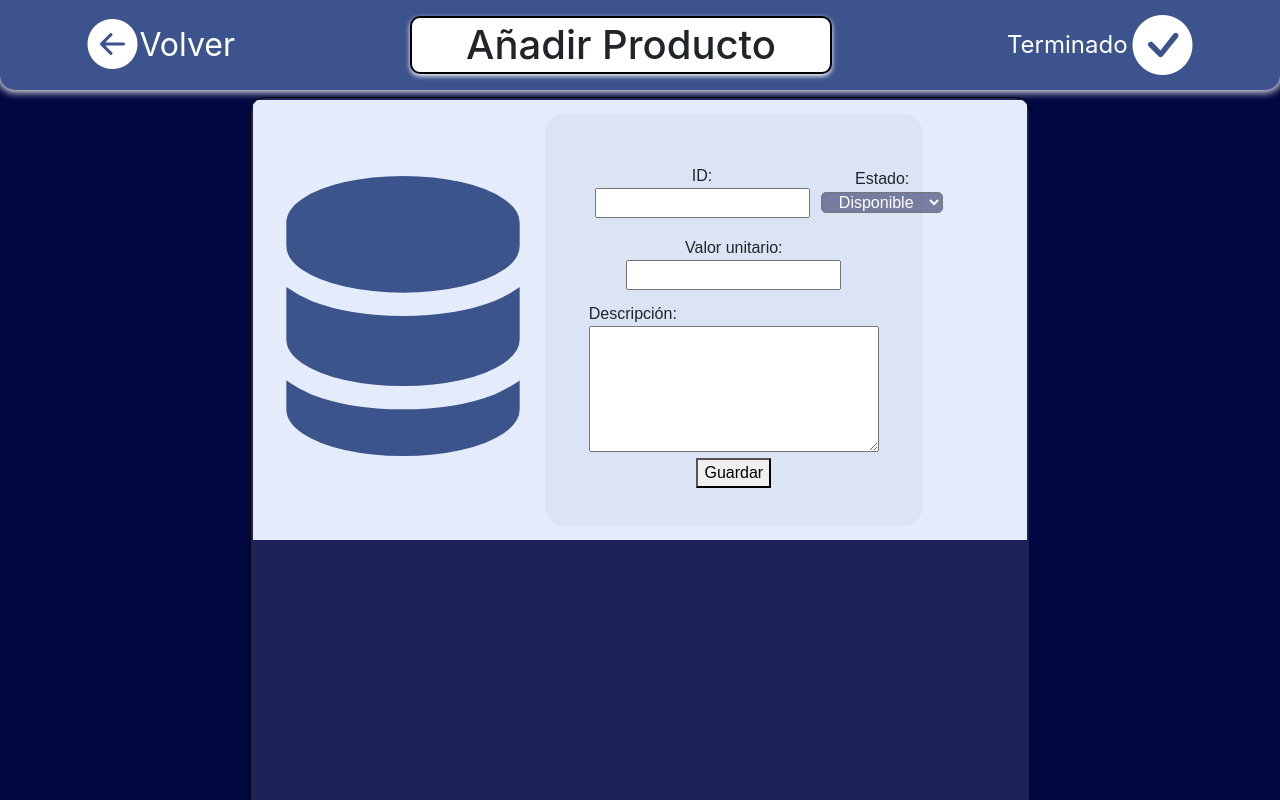
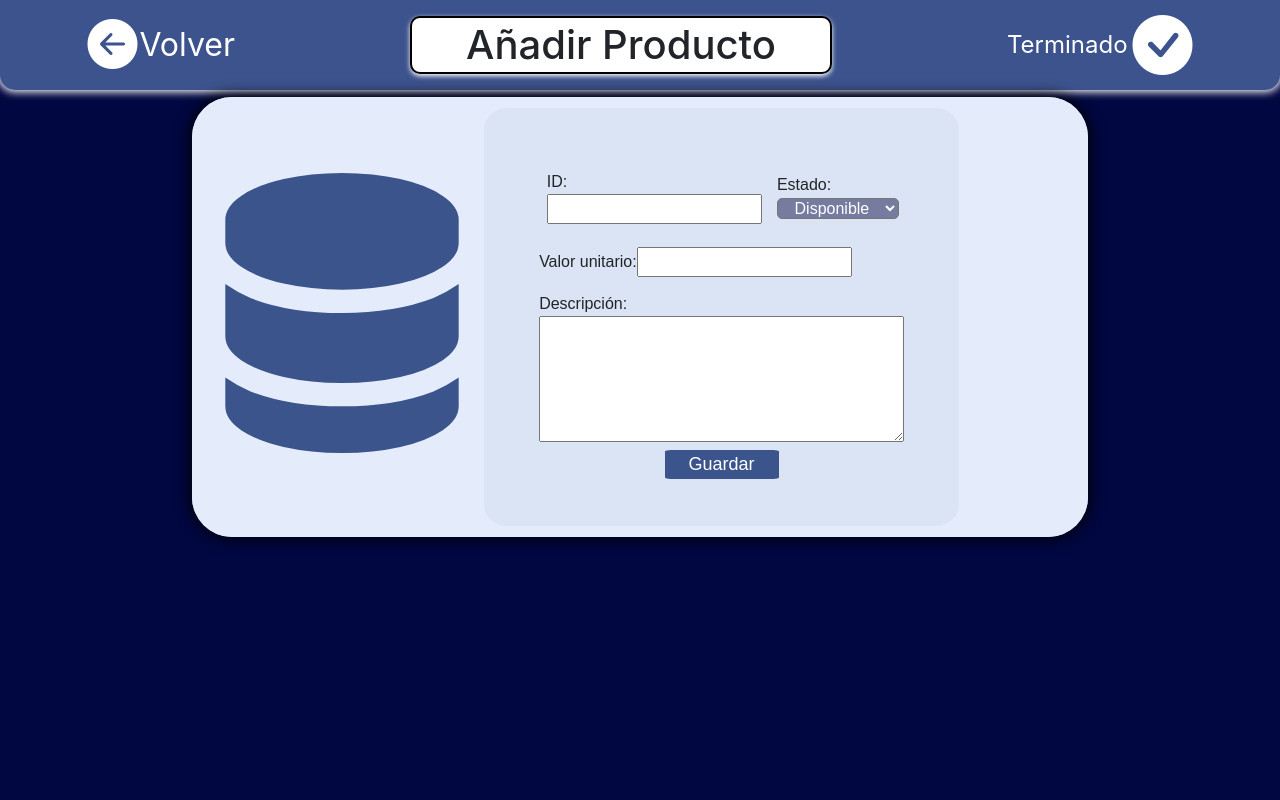
Before and after one commit to Alexcastr/deveApps, a React (Create React App) app: page /productos/agregarproducto in a window 1280 px wide. Built offline with nearby package versions, Linux system fonts and the light colour scheme.

Commit message:
organizar formulario añadir productos

```diff
--- a/src/Components/addProduct.jsx
+++ b/src/Components/addProduct.jsx
@@ -20,13 +20,12 @@ const AddProduct = () => {
   };
   return (
     <>
-      <body className="center-content mt-1">
-        <div className="table">
+      <body className="FormVenta">
         <div className="BodyAddProduct">
           <div className="iconAddProduct">
             <i class="bi bi-server navButton"></i>
           </div>
-            <div  className="gridAddProduct">
+          <div className="gridAddProduct">
             <form ref={form} onSubmit={submitForm} className="productForm">
               <div className="item1">
                 <label>
@@ -35,7 +34,12 @@ const AddProduct = () => {
                 </label>
                 <label>
                   Estado:
-                    <select className="item1-select"placeholder="seleccionar" name="available" required>
+                  <select
+                    className="item1-select"
+                    placeholder="seleccionar"
+                    name="available"
+                    required
+                  >
                     <option>Disponible</option>
                     <option>No Disponible</option>
                   </select>
@@ -56,7 +60,6 @@ const AddProduct = () => {
           </div>
         </div>
         <ToastContainer position="bottom-center" autoClose={5000} />
-        </div>
       </body>
     </>
   );
--- a/src/Styles/Body.css
+++ b/src/Styles/Body.css
@@ -167,7 +167,6 @@ select:focus {
   justify-content: space-between;
   padding: 10px;
 
-
 }
 
 .iconAddProduct>i{
@@ -195,6 +194,7 @@ select:focus {
 height: 25%;
 margin: 2%;
 display: flex;
+width: 100%;
 justify-content: space-around;
 align-items: center;
 }
@@ -227,3 +227,17 @@ align-items: center;
   justify-content: center;
   margin: 0px auto;
 }
+
+.buttonAddProduct > button{
+  border: 0px;
+  background-color: #3c548c;
+  color: #fff;
+  width: 30%;
+  font-size: large;
+  border-radius: 5%;
+}
+
+.buttonAddProduct > button:hover{
+  transform: scale(1.09);
+  background-color: #3857a0;
+}
```
Lines whose indentation alone changed are shown as unchanged.
